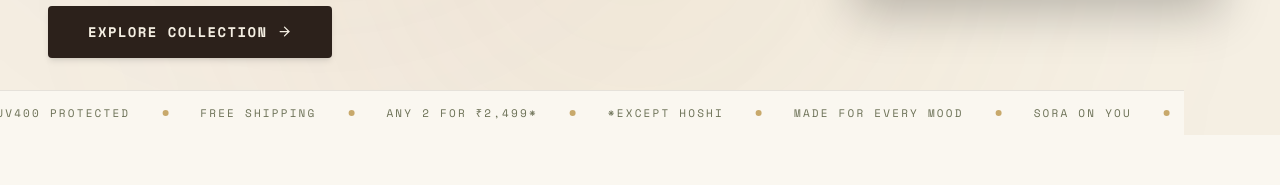
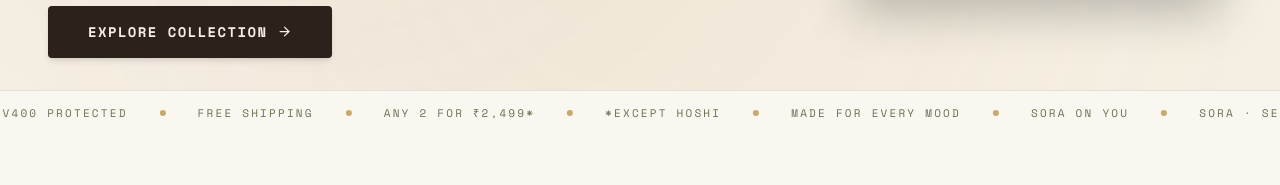
Before and after one commit to InCredH/sora-final, a React (Vite) app: page / in a window 1280 px wide. Shown: the part 1313-1498 px from the top of the page. Built offline with nearby package versions, Linux system fonts and the light colour scheme.

Commit message:
marquee fix + cosmetic changes

```diff
--- a/src/components/HeroCarousel.tsx
+++ b/src/components/HeroCarousel.tsx
@@ -72,8 +72,8 @@ export const HeroCarousel: React.FC = () => {
       priceLine: (
         <>
           <span className="text-[#F5EFE3] font-extrabold">Save up to {formatPrice(maxBundleSaving)}</span>
-          <span className="text-[#F5D9A8]"> · *Except HOSHI</span>
-          <span className="hidden sm:inline text-[#F5EFE3]/60"> · Applied automatically in your bag</span>
+          {/* <span className="text-[#F5D9A8]"> *Except HOSHI</span> */}
+          {/* <span className="hidden sm:inline text-[#F5EFE3]/60"> · Applied automatically in your bag</span> */}
         </>
       ),
       primary: { label: 'Build Your Pair', onClick: goShop },
--- a/src/components/HeroSection.tsx
+++ b/src/components/HeroSection.tsx
@@ -267,10 +267,10 @@ export const HeroSection: React.FC = () => {
       </div>
 
       {/* Bottom Marquee */}
-      <div className="relative z-10 w-full overflow-hidden border-t border-[#2C211B]/10 py-3 sm:py-3.5 bg-[#FAF7F0] -mx-4 sm:-mx-8 lg:-mx-12 px-0 shrink-0 mt-auto">
-        <div className="animate-marquee items-center gap-8 text-[11px] font-mono-tech tracking-[0.2em] uppercase text-[#6B7055] whitespace-nowrap">
+      <div className="relative z-10 self-stretch overflow-hidden border-t border-[#2C211B]/10 py-3 sm:py-3.5 bg-[#FAF7F0] -mx-4 sm:-mx-8 lg:-mx-12 px-0 shrink-0 mt-auto">
+        <div className="animate-marquee items-center text-[11px] font-mono-tech tracking-[0.2em] uppercase text-[#6B7055] whitespace-nowrap">
           {marqueeItems.concat(marqueeItems).map((text, idx) => (
-            <span key={idx} className="flex items-center gap-8">
+            <span key={idx} className="flex items-center gap-8 pr-8">
               <span className="hover:text-[#861F3A] transition-colors">
                 {text}
               </span>
--- a/src/pages/ProductDetailPage.tsx
+++ b/src/pages/ProductDetailPage.tsx
@@ -320,7 +320,7 @@ export const ProductDetailPage: React.FC<ProductDetailPageProps> = ({ onOpenPoli
                 <Tag size={12} />
                 <span>
                   {bundleEligible
-                    ? `Bundle offer: ${BUNDLE_OFFER.label}* · *Except HOSHI`
+                    ? `Bundle offer: ${BUNDLE_OFFER.label}`
                     : 'Not part of the bundle offer'}
                 </span>
               </div> */}
```
